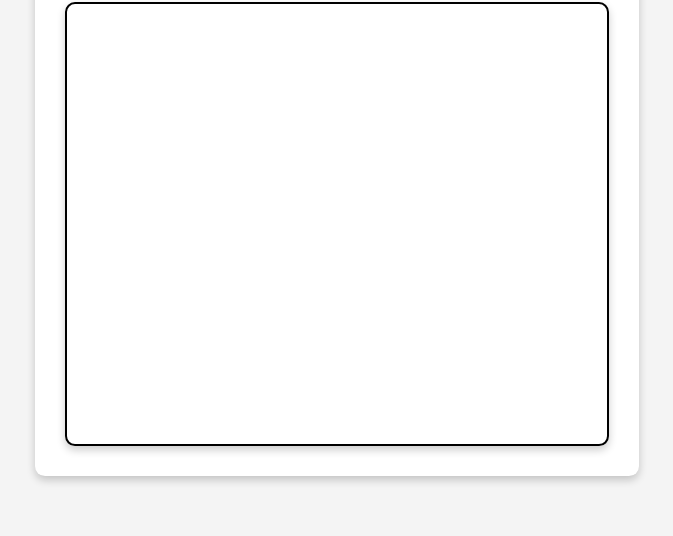
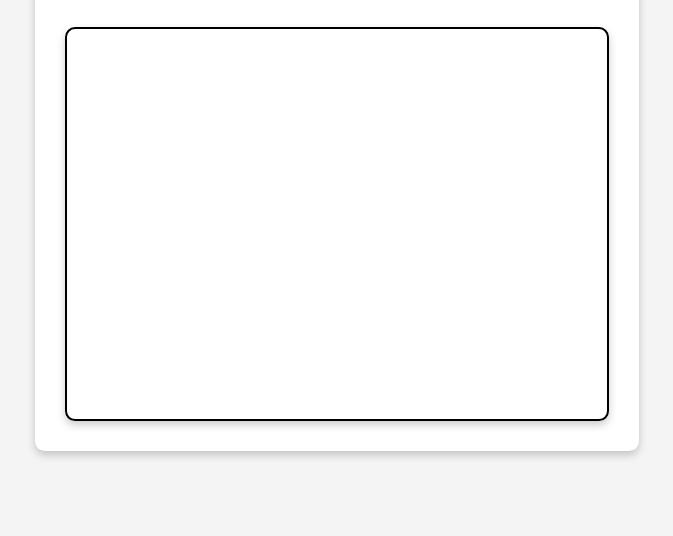
Before and after one commit to ganeshgore1811/Assignment-27-icp, a plain HTML site: page index.html in a window 1280 px wide. Shown: the part 280-816 px from the top of the page, without its empty margins (323-996 px from the left). Drawn offline with Linux system fonts and the light colour scheme.

Commit message:
changes added

```diff
--- a/index.html
+++ b/index.html
@@ -48,7 +48,7 @@
             margin-top: 20px;
             background-color: white;
             padding: 20px;
-            height: 400px;
+            height: 350px;
             width: 500px;
             border: 2px solid black;
             border-radius: 10px;
@@ -77,25 +77,21 @@
         <div id="result"></div>
     </div>
 
-
-
-
-
 <script>
     const maharashtraBestCities = {
-    Ahilyanagar : {
+    ahilyanagar : {
         state: "Maharashtra",
         country: "India",
         population: "20 million",
         description: "Home to Ahmednagar Fort, where Jawaharlal Nehru wrote Discovery of India Historical significance and famous for the Ralegan Siddhi model village",
     },
-    Ratnagiri: {
+    ratnagiri: {
         state: "Maharashtra",
         country: "India",
         population: "15 million",
         description: "Beautiful coastal city with stunning beaches,Historic forts like Ratnadurg and Thibaw Palace",
     },
-    Jalgaon: {
+    jalgaon: {
         state: "Maharashtra",
         country: "India",
         population: "22 million",
```
